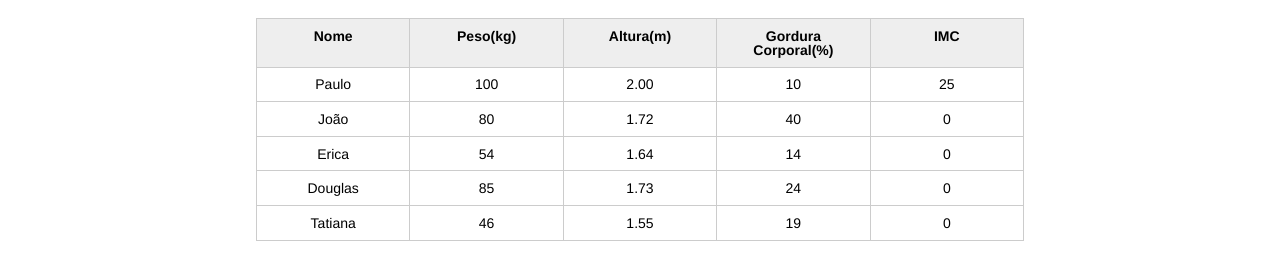
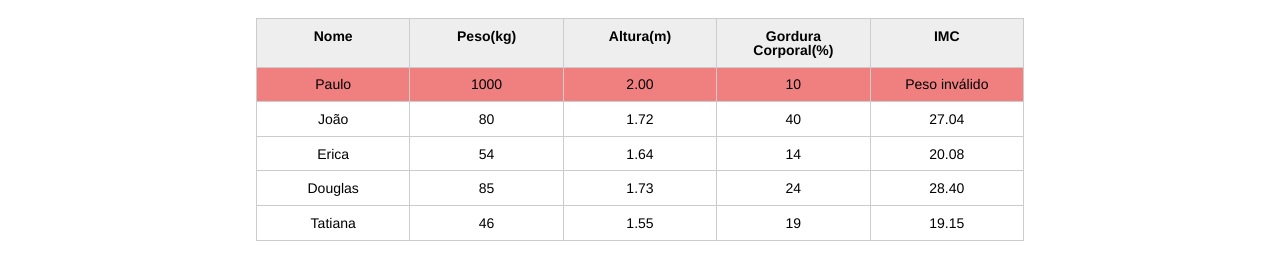
Before and after one commit to johanbacks/CursoAlura, a plain HTML site: page JS/index.html in a window 1280 px wide. Shown: the part 123-402 px from the top of the page. Drawn offline with Linux system fonts and the light colour scheme.

Commit message:
add class paciente-invalido

```diff
--- a/JS/css/index.css
+++ b/JS/css/index.css
@@ -132,3 +132,6 @@ button[disabled=disabled], button:disabled {
 .campo-invalido{
 	border: 1px solid red;
 }
+.paciente-invalido {
+	background-color: lightcoral;
+}
--- a/JS/index.html
+++ b/JS/index.html
@@ -31,7 +31,7 @@
 					<tbody id="tabela-pacientes">
 						<tr class="paciente" id="primeiro-paciente">
 							<td class="info-nome">Paulo</td>
-							<td class="info-peso">100</td>
+							<td class="info-peso">1000</td>
 							<td class="info-altura">2.00</td>
 							<td class="info-gordura">10</td>
 							<td class="info-imc">0</td>
--- a/JS/js/principal.js
+++ b/JS/js/principal.js
@@ -1,32 +1,42 @@
-var title = document.querySelector(".title")
-title.textContent = "Aparecida Nutricionista";
+var title  =  document . querySelector( ".title" )
+title.textContent  =  "Aparecida Nutricionista" ;
 
-var paciente = document.querySelector("#primeiro-paciente");
+var pacientes = document.querySelectorAll(".paciente");
+console.log(pacientes)
 
-var tdPeso = paciente.querySelector(".info-peso");
-var peso = tdPeso.textContent;
+for (var i = 0; i < pacientes.length; i++) {
 
-var tdAltura = paciente.querySelector(".info-altura");
-var altura = tdAltura.textContent;
+    var paciente = pacientes[i];
 
-var resultado = document.querySelector(".info-imc")
+    var tdPeso = paciente.querySelector(".info-peso");
+    var peso = tdPeso.textContent;
 
-//Validçao do calculo IMC
-var validaPeso = true;
-var validaAltura = true;
+    var tdAltura = paciente.querySelector(".info-altura");
+    var altura = tdAltura.textContent;
 
-if(peso <= 0 || peso >= 1000 ) {
-  console.log('Peso invalido')
-  validaPeso = false;
-  resultado.textContent = "Peso Inválido"
+    var tdImc = paciente.querySelector(".info-imc");
+
+    var pesoEhValido = true;
+    var alturaEhValida = true;
+
+    if (peso <= 0 || peso >= 1000) {
+        console.log("Peso inválido!");
+        pesoEhValido = false;
+        tdImc.textContent = "Peso inválido";
+        paciente.classList.add("paciente-invalido");
+
+    }
+
+    if (altura <= 0 || altura >= 3.00) {
+        console.log("Altura inválida!");
+        alturaEhValida = false;
+        tdImc.textContent = "Altura inválida";
+        paciente.classList.add("paciente-invalido");
+
+    }
+
+  if (alturaEhValida && pesoEhValido) {
+        var imc = peso / (altura * altura);
+        tdImc.textContent = imc.toFixed(2);
+    }
 }
-if(altura <= 0 || altura >= 3.00) {
-  console.log('Altura invalida')
-  validaAltura = false;
-  resultado.textContent = "Altura Inválido"
-}
-if (validaAltura && validaPeso ) {
-  var imc = peso / (altura * altura);
-  resultado.textContent = imc
-
-}
```
